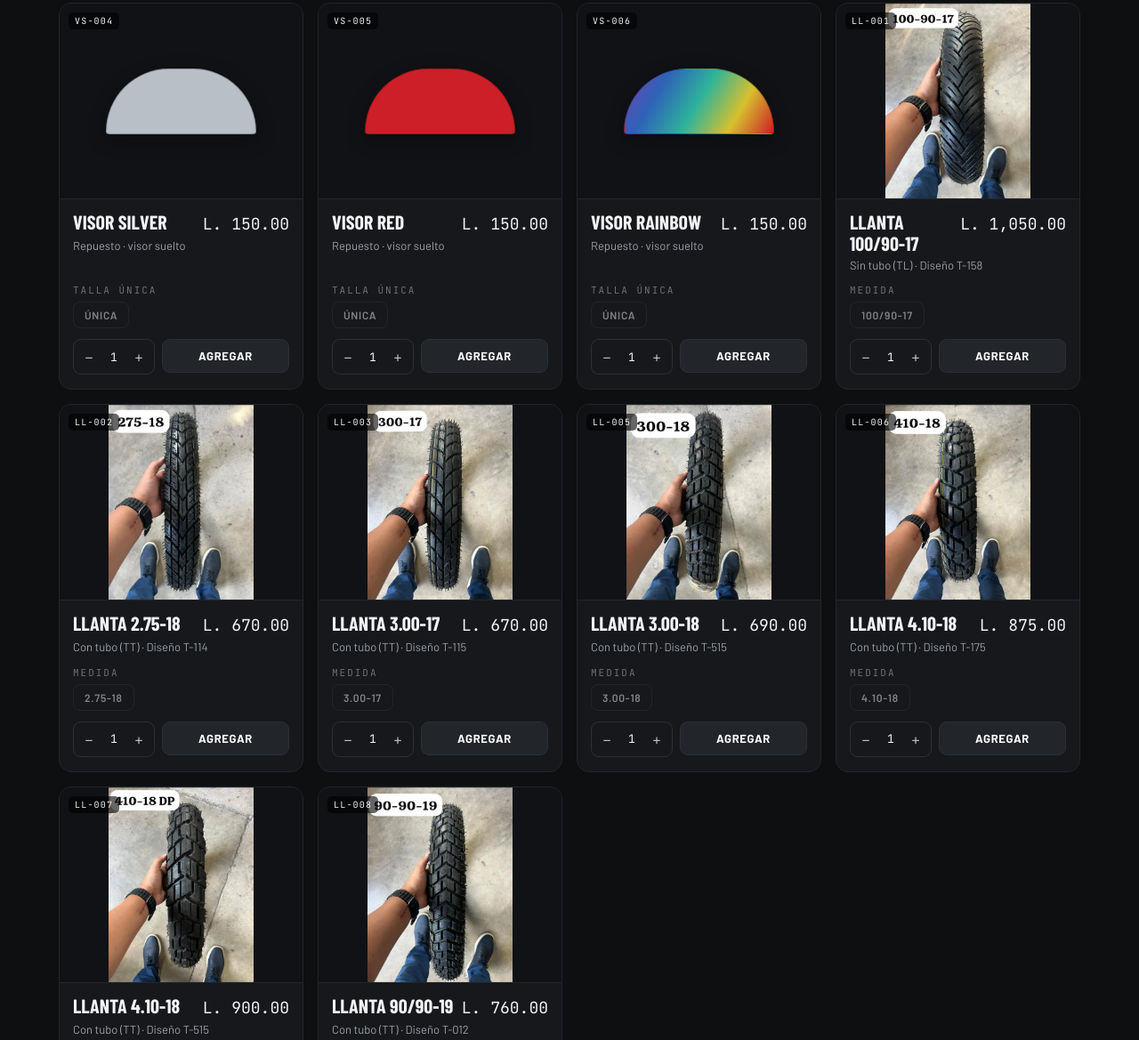
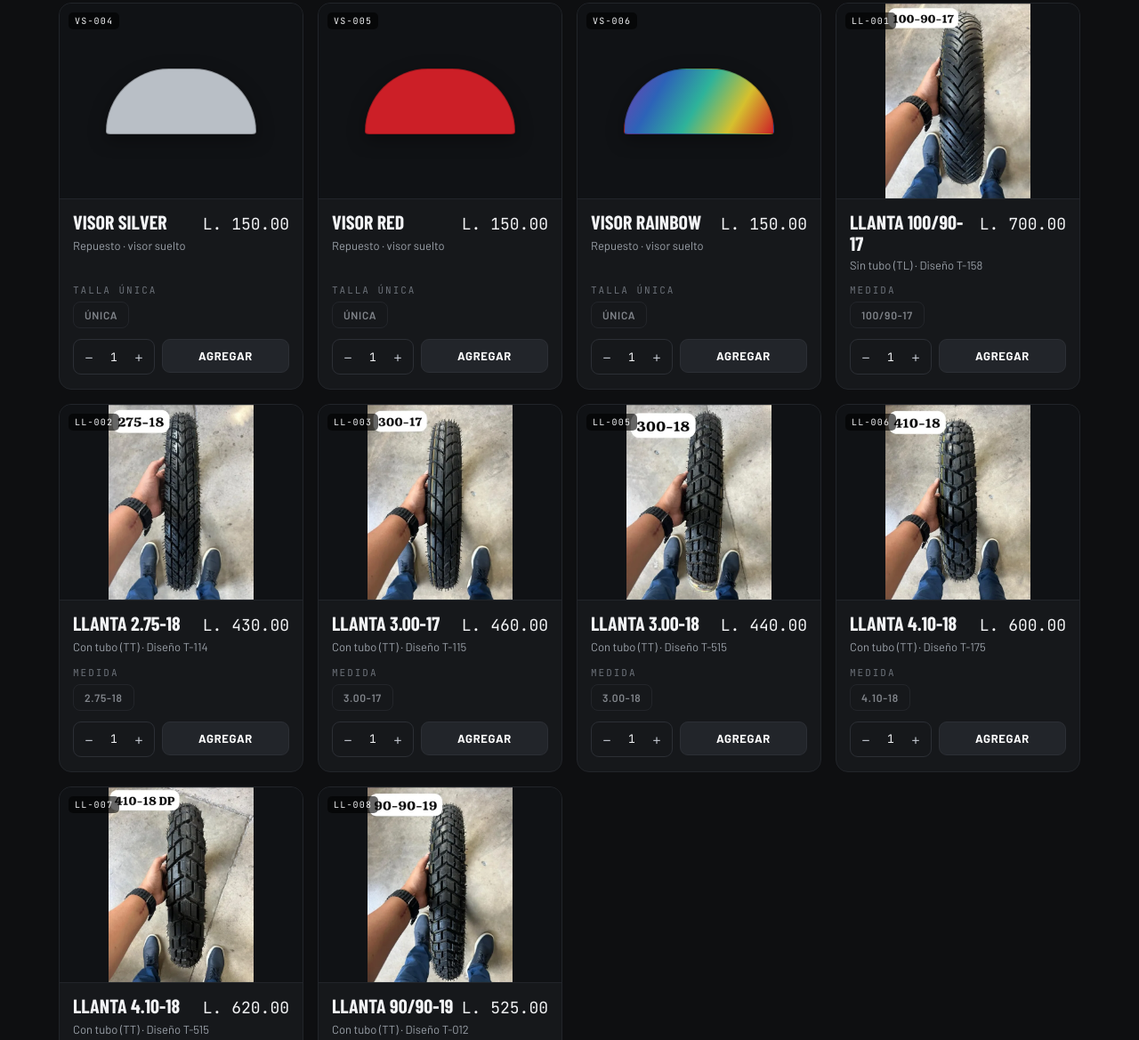
Before and after one commit to inversionesmyr/inversionesmyr.github.io, a plain HTML site: page index.html in a window 1280 px wide. Shown: the part 4092-5261 px from the top of the page at 89% size. Drawn offline with nearby package versions, Linux system fonts and the light colour scheme.

Commit message:
Llantas M&R a precio 4
Co-Authored-By: Claude Opus 5.5 <noreply@anthropic.com>
Claude-Session: https://claude.ai/code/session_01Fsd6mSkY3wyeVXyJFczT13

```diff
--- a/index.html
+++ b/index.html
@@ -289,7 +289,7 @@ VISORES.forEach((v, i) => {
   CATALOGO.push({ id: "V" + (i + 1), tipo: "visor", ref: "VS-" + String(i + 1).padStart(3, "0"), foto: "",
     casco: "VISORES", visor: v, spoiler: "", tallas: [], titulo: "Visor " + v, detalle: "Repuesto · visor suelto", precio: 150 });
 });
-const LLANTAS = [["L1", "100/90-17", "TL", "T-158", 1050, "assets/llantas/L1.webp"], ["L2", "2.75-18", "TT", "T-114", 670, "assets/llantas/L2.webp"], ["L3", "3.00-17", "TT", "T-115", 670, "assets/llantas/L3.webp"], ["L5", "3.00-18", "TT", "T-515", 690, "assets/llantas/L5.webp"], ["L6", "4.10-18", "TT", "T-175", 875, "assets/llantas/L6.webp"], ["L7", "4.10-18", "TT", "T-515", 900, "assets/llantas/L7.webp"], ["L8", "90/90-19", "TT", "T-012", 760, "assets/llantas/L8.webp"]];
+const LLANTAS = [["L1", "100/90-17", "TL", "T-158", 700, "assets/llantas/L1.webp"], ["L2", "2.75-18", "TT", "T-114", 430, "assets/llantas/L2.webp"], ["L3", "3.00-17", "TT", "T-115", 460, "assets/llantas/L3.webp"], ["L5", "3.00-18", "TT", "T-515", 440, "assets/llantas/L5.webp"], ["L6", "4.10-18", "TT", "T-175", 600, "assets/llantas/L6.webp"], ["L7", "4.10-18", "TT", "T-515", 620, "assets/llantas/L7.webp"], ["L8", "90/90-19", "TT", "T-012", 525, "assets/llantas/L8.webp"]];
 LLANTAS.forEach((r) => {
   CATALOGO.push({ id: r[0], tipo: "llanta", ref: "LL-00" + r[0].slice(1), foto: r[5], casco: "LLANTAS", visor: "", spoiler: "", tallas: [], medida: r[1],
     titulo: "Llanta " + r[1], detalle: (r[2] === "TL" ? "Sin tubo (TL)" : "Con tubo (TT)") + " · Diseño " + r[3], precio: r[4], corto: "LLANTA " + r[1] + " " + r[2] + " " + r[3] });
```
